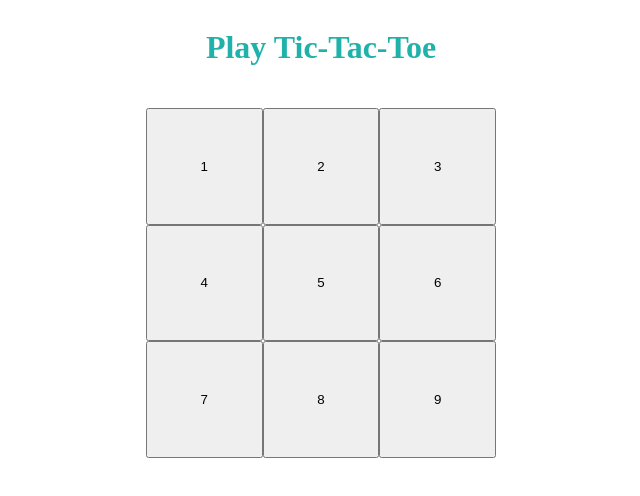
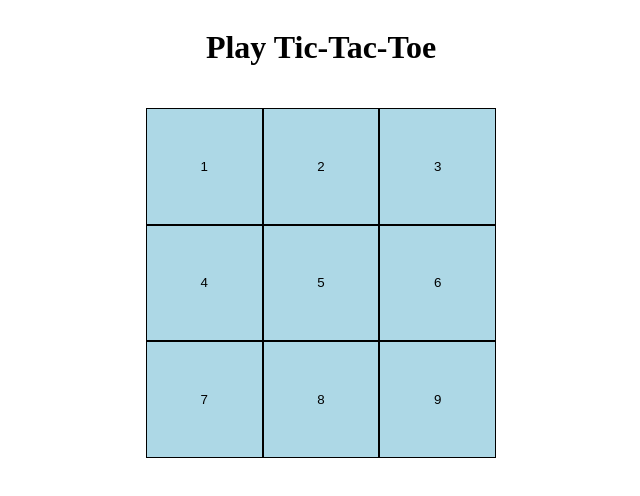
Before and after one commit to pchova/tic-tac-toe, a plain HTML site: page index.html in a window 1280 px wide. Shown: the whole page, without its empty margins (319-959 px from the left). Drawn offline with Linux system fonts and the light colour scheme.

Commit message:
moved displayGame styling from js to css file

```diff
--- a/style.css
+++ b/style.css
@@ -6,10 +6,10 @@ header {
 }
 
 h1 {
-    color: lightseagreen;
+    color: black;
 }
 
-main, .gameSquare {
+main {
     display: flex;
     justify-content: center;
     align-items: center;
@@ -22,3 +22,16 @@ main, .gameSquare {
     grid-template-columns: 1fr 1fr 1fr;
     grid-template-rows: 1fr 1fr 1fr;
 }
+
+.gameSquare {
+    display: flex;
+    justify-content: center;
+    align-items: center;
+
+    background-color: lightblue;
+    border: 1px solid black;
+}
+
+.gameSquare:hover {
+    background-color: lightskyblue;
+}
```
